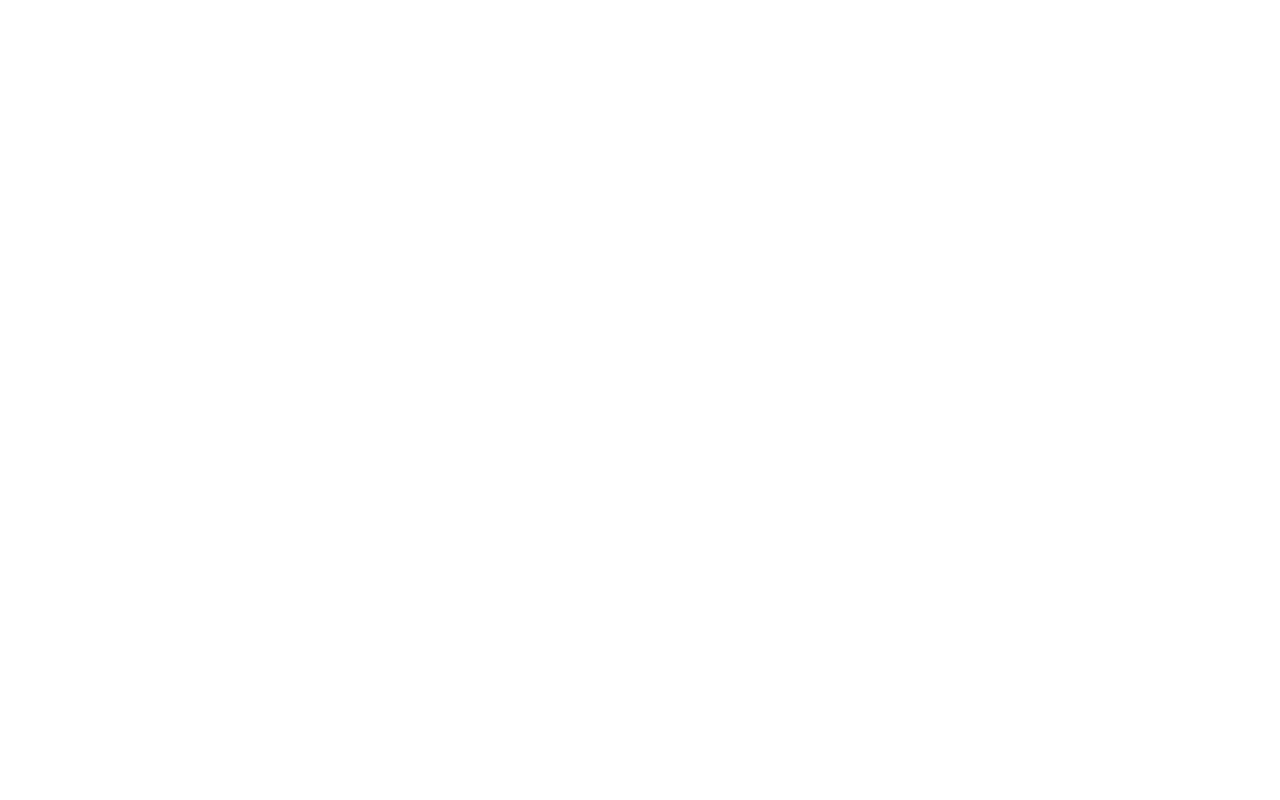
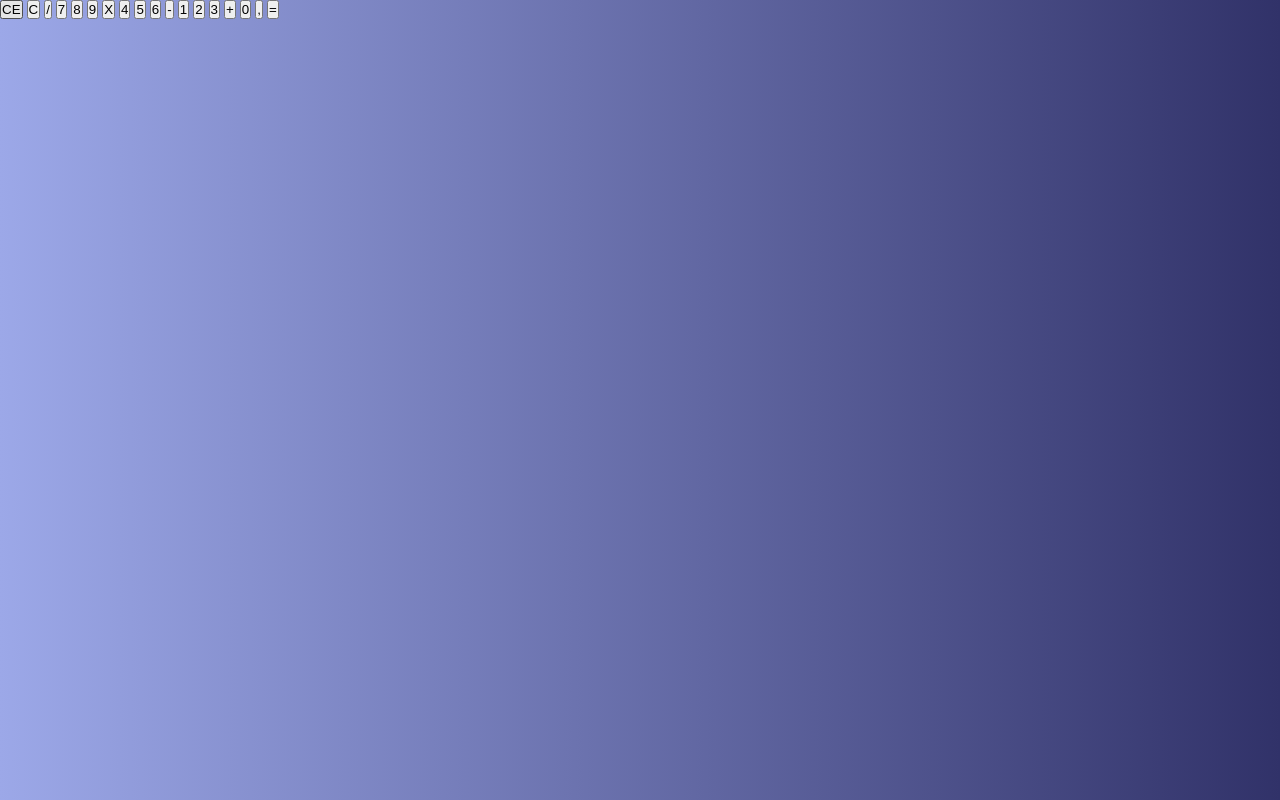
Before and after one commit to zenty404/Calculator, a plain HTML site: page index.html in a window 1280 px wide. Drawn offline with Linux system fonts and the light colour scheme.

Commit message:
background et boutton

```diff
--- a/index.html
+++ b/index.html
@@ -6,10 +6,39 @@
     <link rel="stylesheet" href="style.css">
     <link rel="preconnect" href="https://fonts.googleapis.com">
     <link rel="preconnect" href="https://fonts.gstatic.com" crossorigin>
-    <link href="https://fonts.googleapis.com/css2?family=Noto+Sans:ital,wght@0,100..900;1,100..900&family=Roboto+Condensed:ital,wght@0,100..900;1,100..900&display=swap" rel="stylesheet">
+    <link href="https://fonts.googleapis.com/css2?family=Roboto+Condensed:ital,wght@0,100..900;1,100..900&display=swap" rel="stylesheet">
     <title>Calculette</title>
 </head>
 <body>
 
+    <main class="calculator-page">
+        <div class="calculator">
+            <p class="calculator__dispalay"></p>
+            <p class="calculator__output"></p>
+        </div>
+
+        <div class="calculator__grid">
+            <button class="calculator__button">CE</button>
+            <button class="calculator__button">C</button>
+            <button class="calculator__button">/</button>
+            <button class="calculator__button">7</button>
+            <button class="calculator__button">8</button>
+            <button class="calculator__button">9</button>
+            <button class="calculator__button">X</button>
+            <button class="calculator__button">4</button>
+            <button class="calculator__button">5</button>
+            <button class="calculator__button">6</button>
+            <button class="calculator__button">-</button>
+            <button class="calculator__button">1</button>
+            <button class="calculator__button">2</button>
+            <button class="calculator__button">3</button>
+            <button class="calculator__button">+</button>
+            <button class="calculator__button">0</button>
+            <button class="calculator__button">,</button>
+            <button class="calculator__button">=</button>
+        </div>
+
+    </main>
+
 </body>
 </html>
--- a/style.css
+++ b/style.css
@@ -0,0 +1,12 @@
+*,
+::before,
+::after {
+    margin: 0;
+    padding: 0;
+    box-sizing: border-box;
+}
+
+.calculator-page {
+    min-height: 100vh;
+    background-image: linear-gradient(to right, #9ca8e8, #313269);
+}
```
